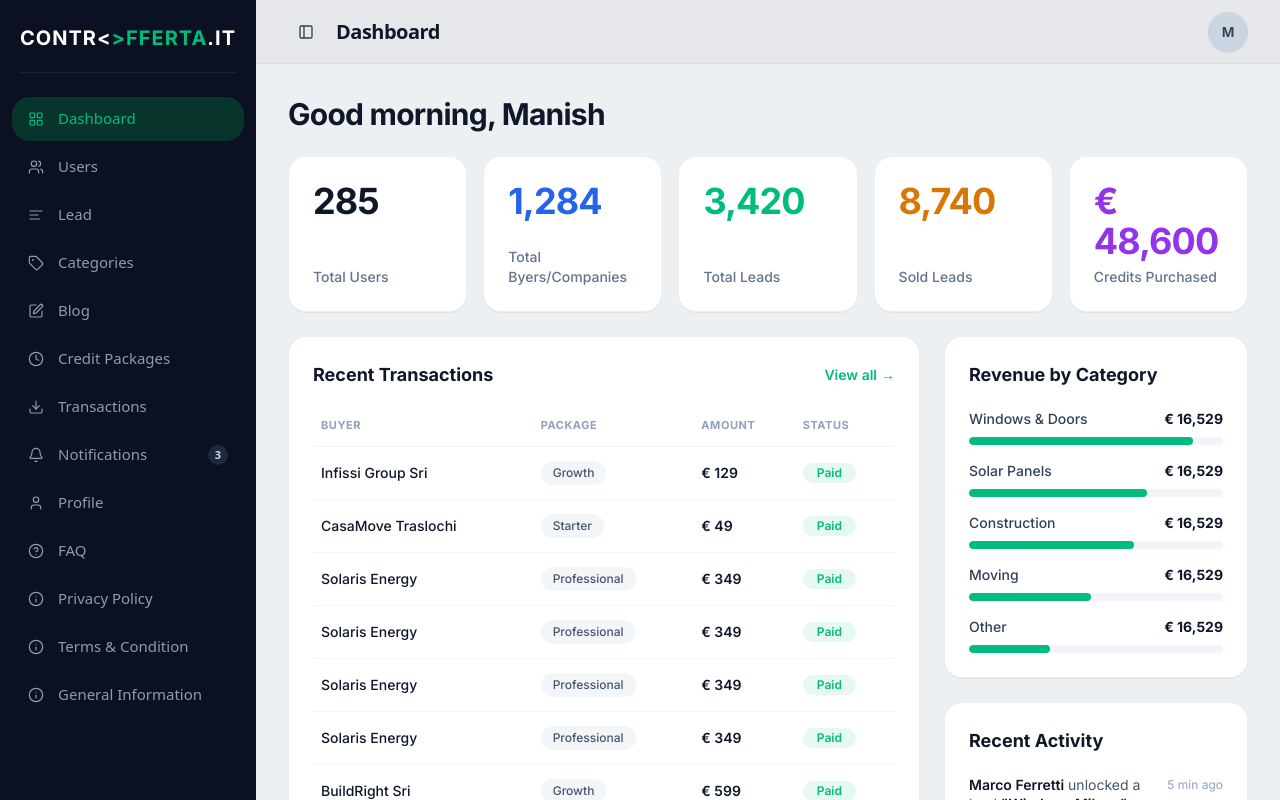
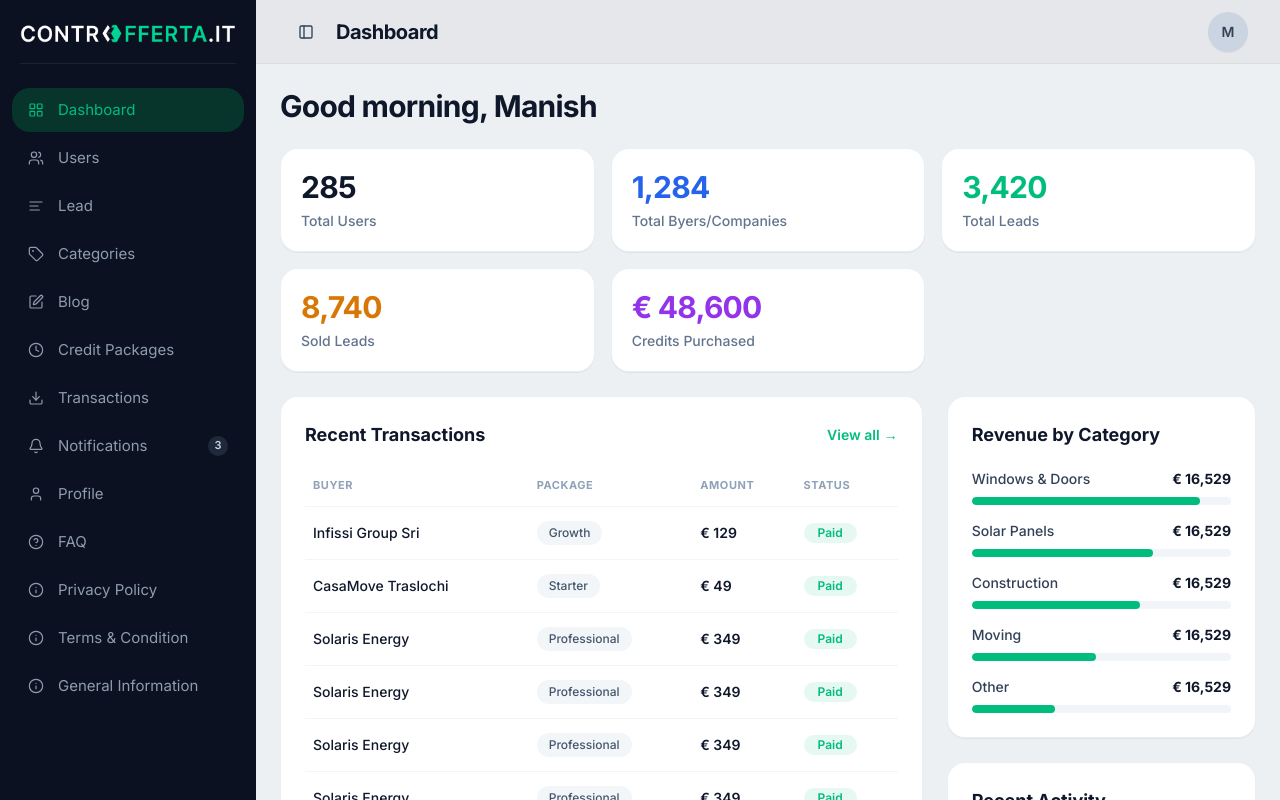
Before and after one commit to Rahad-Ullah/controfferta-dashboard, a Next.js app: page / in a window 1280 px wide. Built offline with nearby package versions, Linux system fonts and the light colour scheme.

Commit message:
refactor: responsive layout

```diff
--- a/src/app/(dashboard)/layout.tsx
+++ b/src/app/(dashboard)/layout.tsx
@@ -13,7 +13,7 @@ export default function DashboardLayout({
       <Sidebar />
       <SidebarInset className="bg-[#EDF0F3] flex flex-col overflow-hidden h-screen">
         <Header />
-        <main className="flex-1 p-4 md:p-8 overflow-y-auto min-w-0 flex flex-col">
+        <main className="flex-1 p-3 sm:p-4 lg:p-6 2xl:p-8 overflow-y-auto min-w-0 flex flex-col">
           {children}
         </main>
       </SidebarInset>
--- a/src/app/layout.tsx
+++ b/src/app/layout.tsx
@@ -29,7 +29,7 @@ export default function RootLayout({
 }>) {
   return (
     <html lang="en">
-      <body className={`${inter.variable} antialiased h-screen`}>
+      <body className={`${inter.variable} font-sans antialiased h-screen`}>
         {children}
         <Toaster />
       </body>
--- a/src/components/home/dashboard.tsx
+++ b/src/components/home/dashboard.tsx
@@ -146,20 +146,20 @@ const ACTIVITIES: Activity[] = [
 
 export default function OverviewPage() {
   return (
-    <div className="space-y-6 pb-6 select-none font-sans">
+    <div className="space-y-4 sm:space-y-6 pb-6 select-none font-sans">
       {/* ── Greeting Header ── */}
       <h1 className="text-2xl sm:text-3xl font-bold text-[#0F172A] tracking-tight">
         Good morning, Manish
       </h1>
 
       {/* ── Stat Cards (5 Column Grid) ── */}
-      <div className="grid grid-cols-1 sm:grid-cols-2 md:grid-cols-3 lg:grid-cols-5 gap-4">
+      <div className="grid grid-cols-1 sm:grid-cols-2 lg:grid-cols-3 2xl:grid-cols-5 gap-3 sm:gap-4">
         {STATS.map((stat) => (
           <div
             key={stat.label}
-            className="bg-white rounded-2xl p-5 sm:p-6 border border-slate-200/70 shadow-2xs flex flex-col justify-between"
+            className="min-w-0 bg-white rounded-2xl p-4 sm:p-5 2xl:p-6 border border-slate-200/70 shadow-2xs flex flex-col justify-between"
           >
-            <div className={`text-3xl sm:text-4xl font-bold tracking-tight ${stat.color}`}>
+            <div className={`text-2xl sm:text-3xl 2xl:text-4xl font-bold tracking-tight whitespace-nowrap ${stat.color}`}>
               {stat.number}
             </div>
             <div className="text-xs sm:text-sm text-slate-500 font-medium mt-1.5">
@@ -170,9 +170,9 @@ export default function OverviewPage() {
       </div>
 
       {/* ── Main Content Grid (Left Table & Right Stacked Cards) ── */}
-      <div className="grid grid-cols-1 lg:grid-cols-3 gap-6 items-start">
+      <div className="grid grid-cols-1 xl:grid-cols-3 gap-4 sm:gap-6 items-start">
         {/* Left Column (2/3 width) - Recent Transactions */}
-        <div className="lg:col-span-2 bg-white rounded-2xl p-6 border border-slate-200/70 shadow-2xs">
+        <div className="xl:col-span-2 min-w-0 bg-white rounded-2xl p-4 sm:p-6 border border-slate-200/70 shadow-2xs">
           {/* Header */}
           <div className="flex items-center justify-between pb-4">
             <h2 className="text-lg font-bold text-[#0F172A]">Recent Transactions</h2>
@@ -230,18 +230,18 @@ export default function OverviewPage() {
         </div>
 
         {/* Right Column (1/3 width) - Revenue by Category & Recent Activity */}
-        <div className="space-y-6">
+        <div className="min-w-0 space-y-4 sm:space-y-6">
           {/* Card 1: Revenue by Category */}
-          <div className="bg-white rounded-2xl p-6 border border-slate-200/70 shadow-2xs">
+          <div className="bg-white rounded-2xl p-4 sm:p-6 border border-slate-200/70 shadow-2xs">
             <h2 className="text-lg font-bold text-[#0F172A] mb-5">
               Revenue by Category
             </h2>
             <div className="space-y-4">
               {CATEGORIES.map((cat) => (
                 <div key={cat.name}>
-                  <div className="flex items-center justify-between text-sm">
-                    <span className="font-medium text-slate-700">{cat.name}</span>
-                    <span className="font-bold text-[#0F172A]">{cat.amount}</span>
+                  <div className="flex items-center justify-between gap-3 text-sm">
+                    <span className="min-w-0 truncate font-medium text-slate-700">{cat.name}</span>
+                    <span className="shrink-0 font-bold text-[#0F172A]">{cat.amount}</span>
                   </div>
                   <div className="h-2 w-full bg-slate-100 rounded-full mt-2 overflow-hidden">
                     <div
@@ -255,7 +255,7 @@ export default function OverviewPage() {
           </div>
 
           {/* Card 2: Recent Activity */}
-          <div className="bg-white rounded-2xl p-6 border border-slate-200/70 shadow-2xs">
+          <div className="bg-white rounded-2xl p-4 sm:p-6 border border-slate-200/70 shadow-2xs">
             <h2 className="text-lg font-bold text-[#0F172A] mb-5">
               Recent Activity
             </h2>
--- a/src/components/layout/header.tsx
+++ b/src/components/layout/header.tsx
@@ -34,11 +34,11 @@ export default function Header() {
     (pathname.startsWith("/disclaimer") ? "Disclaimer" : "Dashboard");
 
   return (
-    <header className="flex h-16 items-center justify-between gap-4 bg-[#E5E7EB] px-6 sm:px-8 w-full shrink-0 border-b border-neutral-300/50 select-none">
+    <header className="flex h-16 items-center justify-between gap-3 bg-[#E5E7EB] px-3 sm:px-6 lg:px-8 w-full shrink-0 border-b border-neutral-300/50 select-none">
       {/* ── Left Side: Sidebar Toggle & Page Title ── */}
-      <div className="flex items-center gap-3">
+      <div className="flex min-w-0 items-center gap-2 sm:gap-3">
         <SidebarTrigger className="h-9 w-9 text-slate-700 hover:bg-black/5" />
-        <h1 className="text-xl font-bold text-[#0F172A] tracking-tight">
+        <h1 className="truncate text-lg sm:text-xl font-bold text-[#0F172A] tracking-tight">
           {title}
         </h1>
       </div>
--- a/src/components/layout/sidebar.tsx
+++ b/src/components/layout/sidebar.tsx
@@ -27,6 +27,7 @@ import {
   Users,
 } from "lucide-react";
 import Link from "next/link";
+import Image from "next/image";
 import { usePathname } from "next/navigation";
 
 type MenuItem = {
@@ -72,18 +73,23 @@ export default function Sidebar() {
         <SidebarHeader className="pt-6 pb-2 px-5 flex flex-col items-start">
           <Link href="/" className="flex items-center">
             {isCollapsed ? (
-              <div className="flex items-center text-lg font-bold">
-                <span className="text-white">&lt;</span>
-                <span className="text-[#00BC7D]">&gt;</span>
-              </div>
+              <Image
+                src="/icons/apple-touch-icon.png"
+                alt="Controfferta"
+                width={180}
+                height={180}
+                priority
+                className="size-8 object-contain"
+              />
             ) : (
-              <div className="flex items-center text-xl font-bold tracking-wider font-sans">
-                <span className="text-white">CONTR</span>
-                <span className="text-white">&lt;</span>
-                <span className="text-[#00BC7D]">&gt;</span>
-                <span className="text-[#00BC7D]">FFERTA</span>
-                <span className="text-white">.IT</span>
-              </div>
+              <Image
+                src="/images/logo.png"
+                alt="Controfferta"
+                width={1290}
+                height={112}
+                priority
+                className="h-auto w-[216px]"
+              />
             )}
           </Link>
 
--- a/src/components/ui/sidebar.tsx
+++ b/src/components/ui/sidebar.tsx
@@ -31,6 +31,7 @@ const SIDEBAR_WIDTH = "16rem"
 const SIDEBAR_WIDTH_MOBILE = "18rem"
 const SIDEBAR_WIDTH_ICON = "4rem"
 const SIDEBAR_KEYBOARD_SHORTCUT = "b"
+const TABLET_QUERY = "(min-width: 768px) and (max-width: 1023px)"
 
 type SidebarContextProps = {
   state: "expanded" | "collapsed"
@@ -87,6 +88,21 @@ function SidebarProvider({
     },
     [setOpenProp, open]
   )
+
+  // Keep the sidebar compact on tablet-sized screens, where the full sidebar
+  // leaves too little room for the dashboard content.
+  React.useEffect(() => {
+    const mediaQuery = window.matchMedia(TABLET_QUERY)
+    const syncTabletState = () => {
+      if (mediaQuery.matches && !isMobile) {
+        setOpen(false)
+      }
+    }
+
+    syncTabletState()
+    mediaQuery.addEventListener("change", syncTabletState)
+    return () => mediaQuery.removeEventListener("change", syncTabletState)
+  }, [isMobile, setOpen])
 
   // Helper to toggle the sidebar.
   const toggleSidebar = React.useCallback(() => {
```
